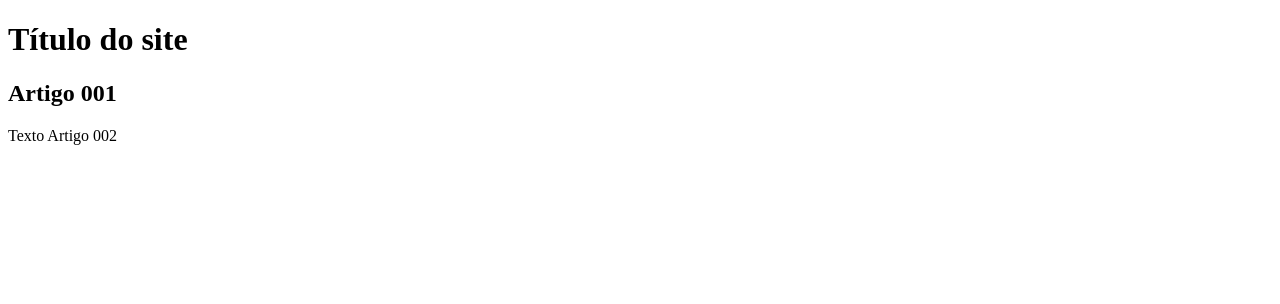
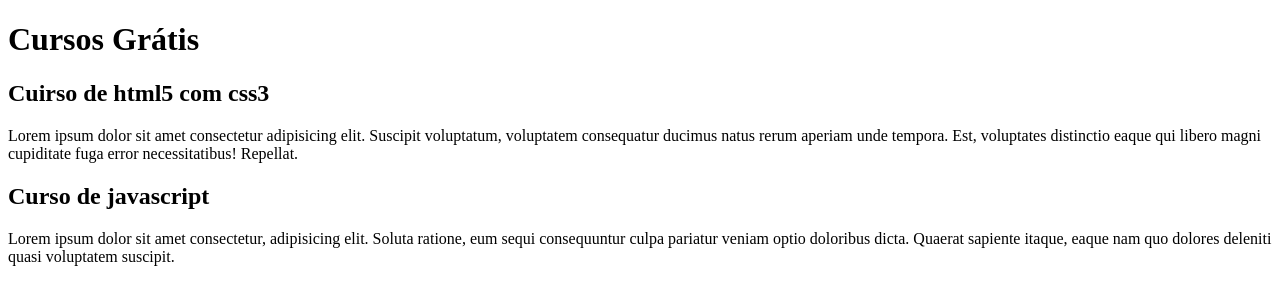
Before and after one commit to 021nemo/projeto-site-gnbr, a plain HTML site: page index.html in a window 1280 px wide. Drawn offline with Linux system fonts and the light colour scheme.

Commit message:
comecei a escrever o conteudo

```diff
--- a/index.html
+++ b/index.html
@@ -8,11 +8,16 @@
 <body>
       <main>
         <header>
-            <h1>Título do site</h1>
+            <h1>Cursos Grátis</h1>
         </header>
         <article>
-            <h2>Artigo 001</h2>
-            <p>Texto Artigo 002</p>
+            <h2>Cuirso de html5 com css3</h2>
+            <p>Lorem ipsum dolor sit amet consectetur adipisicing elit. Suscipit voluptatum, voluptatem consequatur ducimus natus rerum aperiam unde tempora. Est, voluptates distinctio eaque qui libero magni cupiditate fuga error necessitatibus! Repellat.</p>
+        </article>
+        <article>
+            <h2>Curso de javascript</h2>
+            <p>Lorem ipsum dolor sit amet consectetur, adipisicing elit. Soluta ratione, eum sequi consequuntur culpa pariatur veniam optio doloribus dicta. Quaerat sapiente itaque, eaque nam quo dolores deleniti quasi voluptatem suscipit.</p>
+
         </article>
       </main>
 </body>
```
